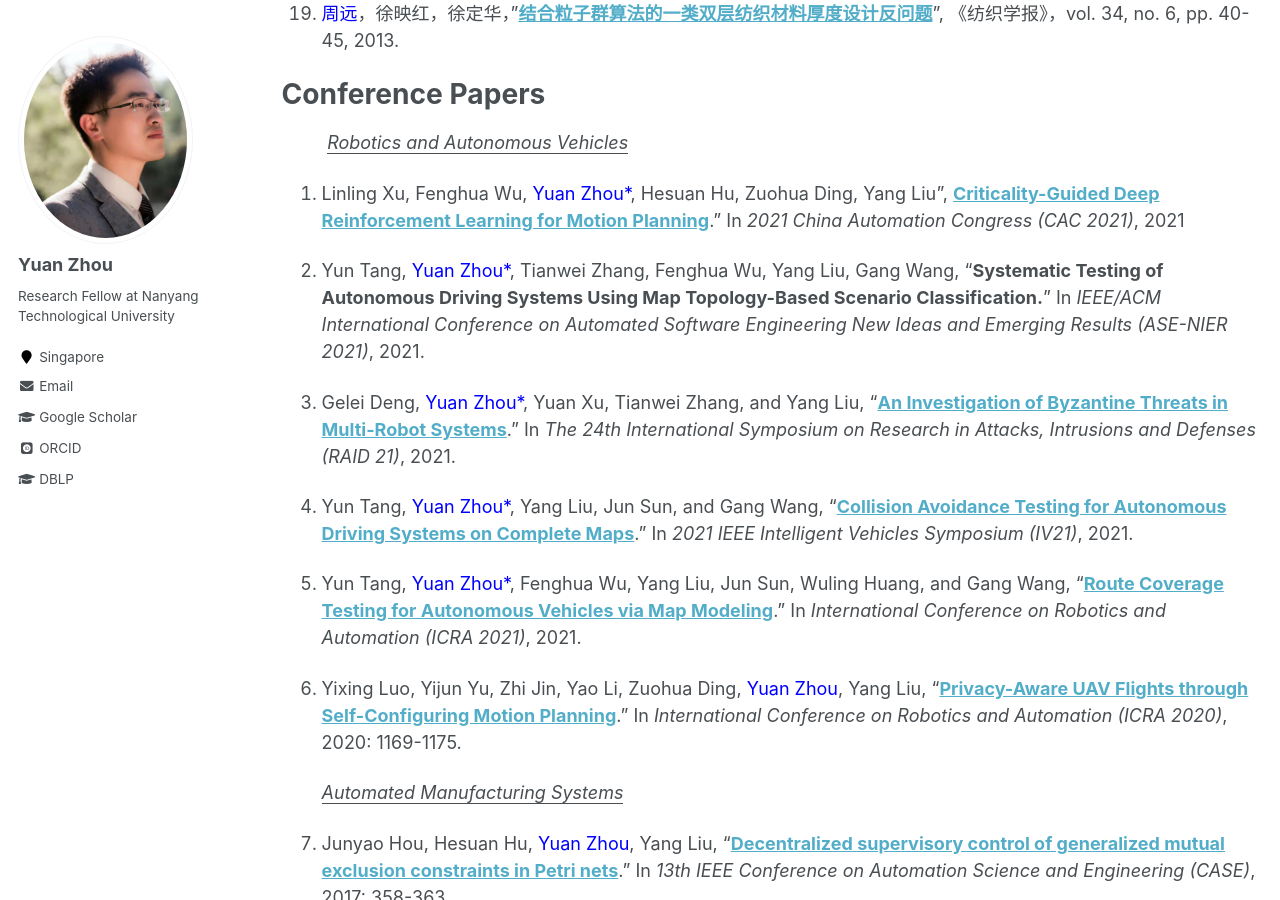
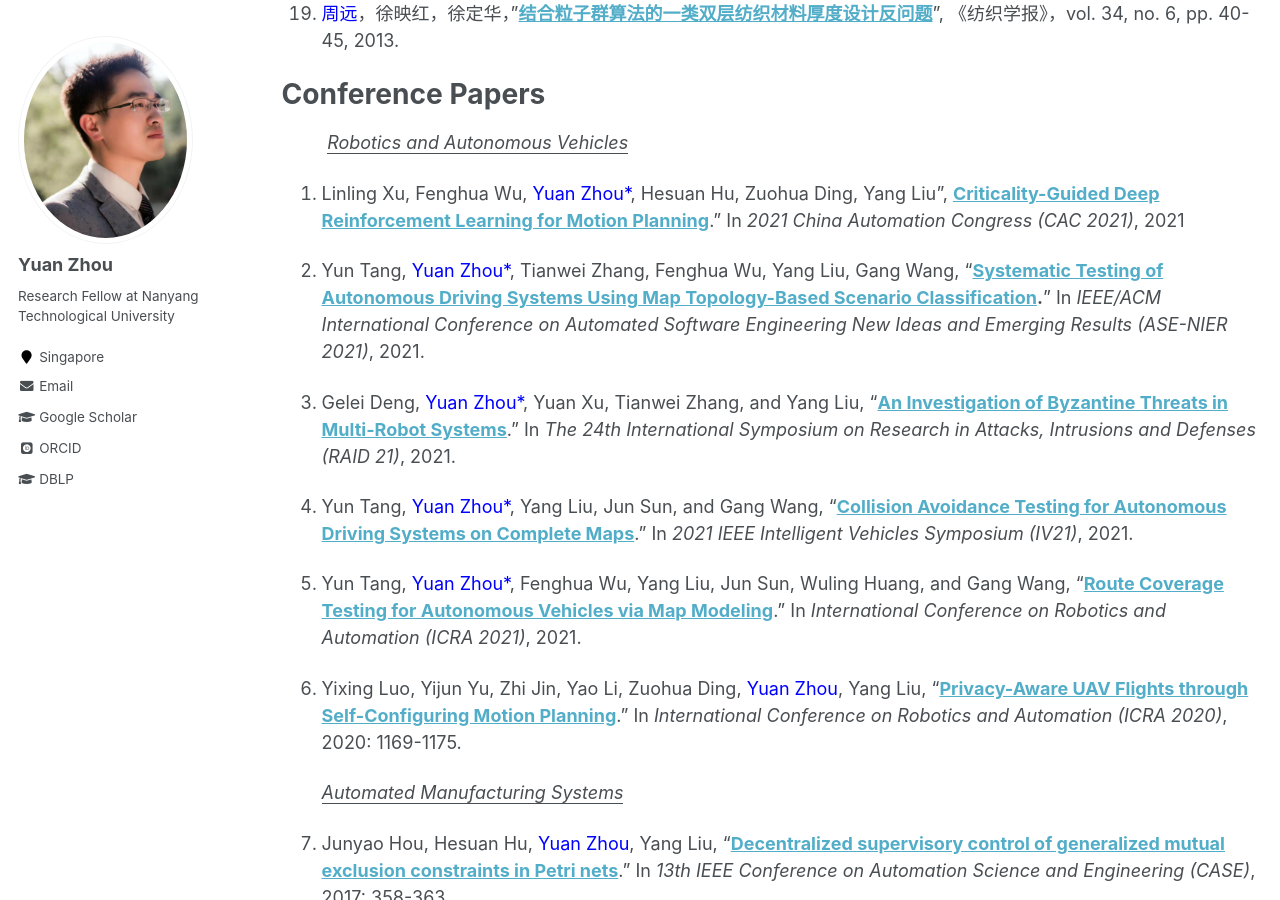
Before and after one commit to yuanzhou-yzhou/yuanzhou-yzhou.github.io, a Jekyll site: the page built from _pages/publications.md, in a window 1280 px wide and 900 px high, scrolled down 2127 px. Built offline with Jekyll 4.4.1, drawn with Linux system fonts in a browser that asks for light colours; some web fonts are replaced; comment, search, counter and statistics services are not loaded; part of the change alters nothing that is shown.

Commit message:
Update publications.md

```diff
--- a/_pages/publications.md
+++ b/_pages/publications.md
@@ -71,7 +71,7 @@ Name marked with * implies that I am the corresponding author.
 
 1. Linling Xu, Fenghua Wu, <span style="color:blue">Yuan Zhou\*</span>, Hesuan Hu, Zuohua Ding, Yang Liu", **[Criticality-Guided Deep Reinforcement Learning for Motion Planning](https://yuanzhou-yzhou.github.io/files/DRL_for_motion_planning.pdf)**." In *2021 China Automation Congress (CAC 2021)*, 2021
 
-1. Yun Tang, <span style="color:blue">Yuan Zhou\*</span>, Tianwei Zhang, Fenghua Wu, Yang Liu, Gang Wang, "**Systematic Testing of Autonomous Driving Systems Using Map Topology-Based Scenario Classification.**" In *IEEE/ACM International Conference on Automated Software Engineering New Ideas and Emerging Results (ASE-NIER 2021)*, 2021.
+1. Yun Tang, <span style="color:blue">Yuan Zhou\*</span>, Tianwei Zhang, Fenghua Wu, Yang Liu, Gang Wang, "**[Systematic Testing of Autonomous Driving Systems Using Map Topology-Based Scenario Classification](https://yuanzhou-yzhou.github.io/files/ASE_NIER_2021.pdf).**" In *IEEE/ACM International Conference on Automated Software Engineering New Ideas and Emerging Results (ASE-NIER 2021)*, 2021.
 
 1. Gelei Deng, <span style="color:blue">Yuan Zhou\*</span>, Yuan Xu, Tianwei Zhang, and Yang Liu, "**[An Investigation of Byzantine Threats in Multi-Robot Systems](https://personal.ntu.edu.sg/tianwei.zhang/paper/raid2021-1.pdf)**." In *The 24th International Symposium on Research in Attacks, Intrusions and Defenses (RAID 21)*, 2021.
 
```
